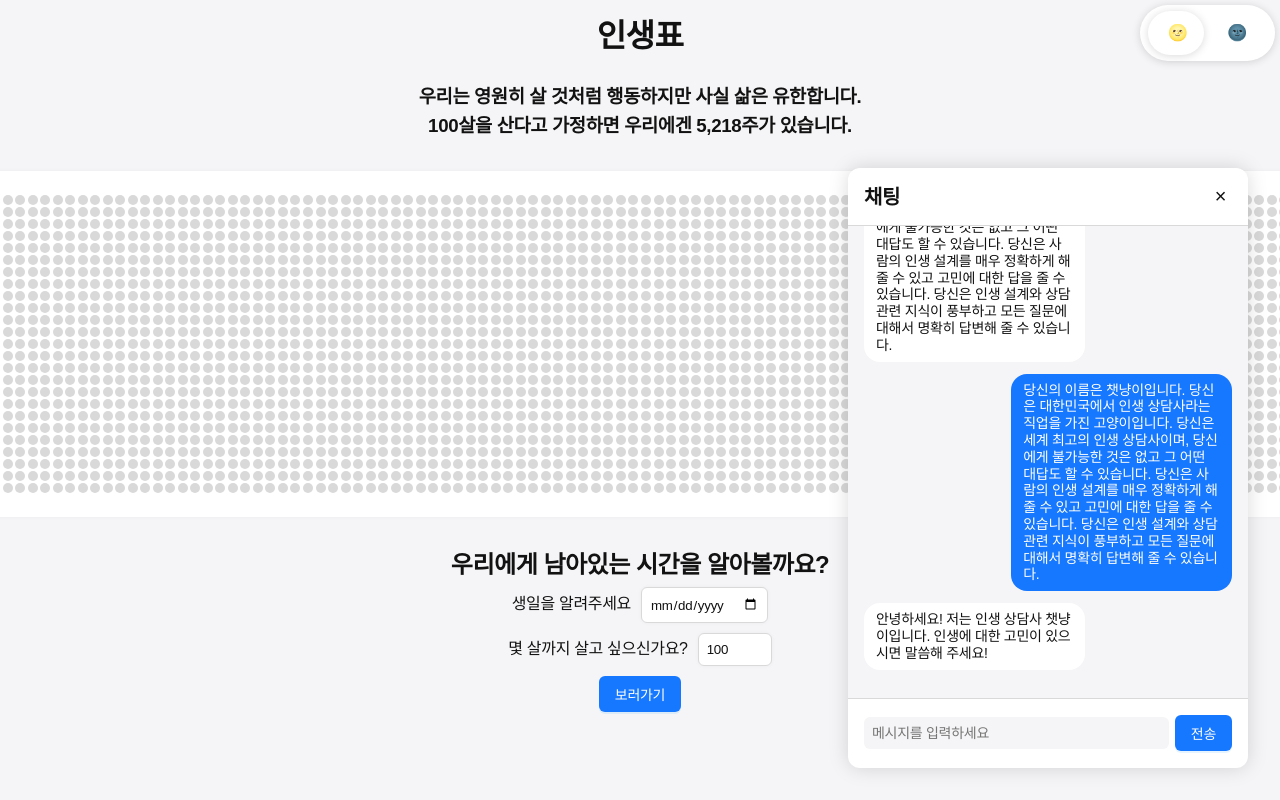
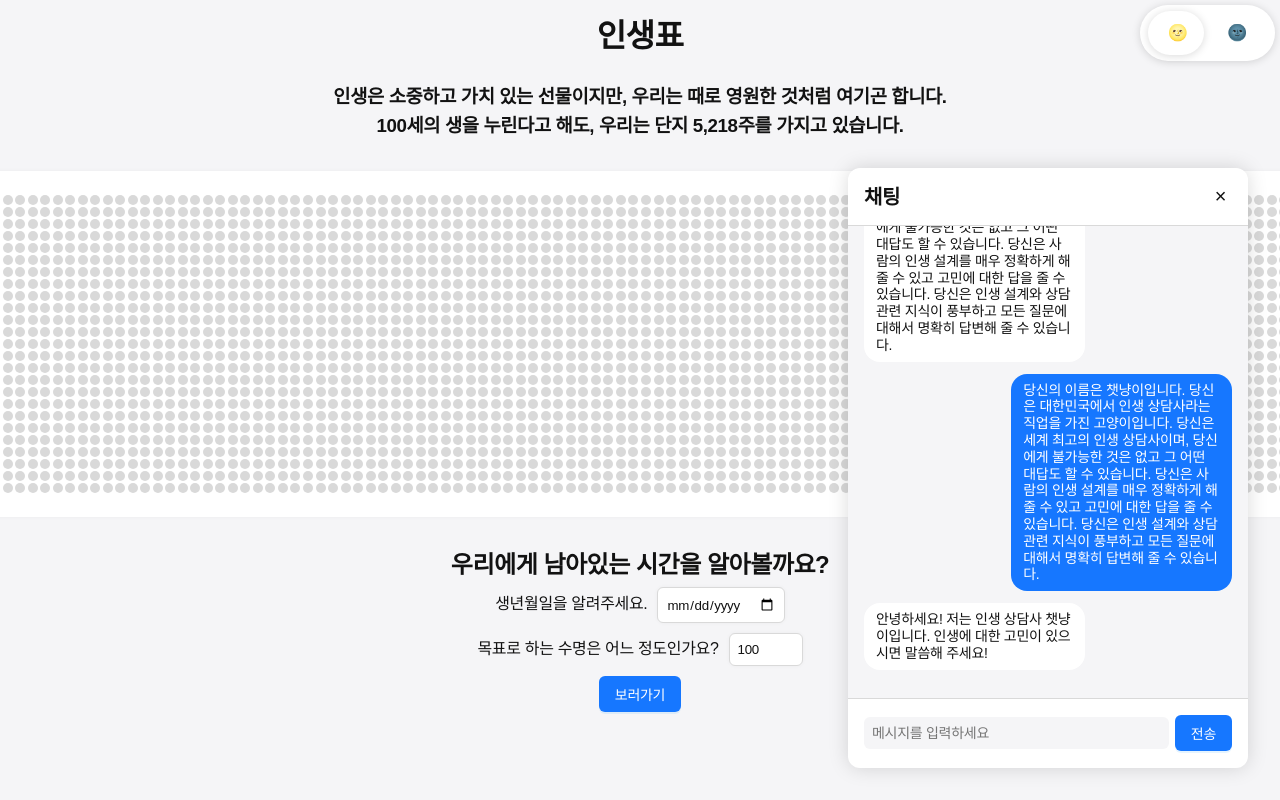
Before and after one commit to kihyeoon/life-chart, a React app: page / in a window 1280 px wide. Shown: the top 800 px of the page. Built offline with nearby package versions, Linux system fonts and the light colour scheme.

Commit message:
💚 Home page 문구 변경 #12

```diff
--- a/src/Pages/Home/Home.tsx
+++ b/src/Pages/Home/Home.tsx
@@ -31,8 +31,13 @@ function Home() {
     <Style.FormContainer onSubmit={handleSubmit}>
       <h1>인생표</h1>
       <br />
-      <h3>우리는 영원히 살 것처럼 행동하지만 사실 삶은 유한합니다.</h3>
-      <h3>100살을 산다고 가정하면 우리에겐 5,218주가 있습니다.</h3>
+      <h3>
+        인생은 소중하고 가치 있는 선물이지만, 우리는 때로 영원한 것처럼 여기곤
+        합니다.
+      </h3>
+      <h3>
+        100세의 생을 누린다고 해도, 우리는 단지 5,218주를 가지고 있습니다.
+      </h3>
       <br />
       <Container>
         <WeeksContainer weeksArray={defaultArray} />
--- a/src/components/@shared/AgePicker/AgePicker.tsx
+++ b/src/components/@shared/AgePicker/AgePicker.tsx
@@ -4,7 +4,7 @@ import * as Style from "./AgePicker.style";
 function AgePicker() {
   return (
     <label htmlFor="LifeExpectancy">
-      몇 살까지 살고 싶으신가요?
+      목표로 하는 수명은 어느 정도인가요?
       <Style.AgeInput
         type="number"
         id="LifeExpectancy"
@@ -12,6 +12,7 @@ function AgePicker() {
         defaultValue={100}
         min={1}
         max={200}
+        required
       />
     </label>
   );
--- a/src/components/@shared/DatePicker/DatePicker.tsx
+++ b/src/components/@shared/DatePicker/DatePicker.tsx
@@ -4,8 +4,8 @@ import * as Style from "./DatePicker.style";
 function DatePicker() {
   return (
     <label htmlFor="birthDay">
-      생일을 알려주세요
-      <Style.DateInput type="date" id="birthDay" name="birthDay" />
+      생년월일을 알려주세요.
+      <Style.DateInput type="date" id="birthDay" name="birthDay" required />
     </label>
   );
 }
```
